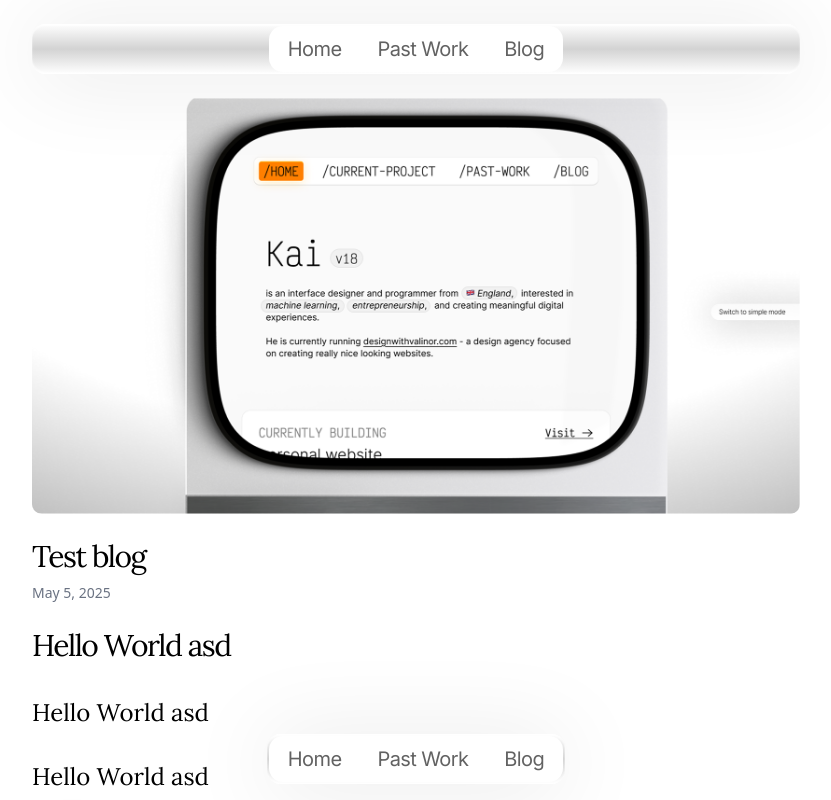
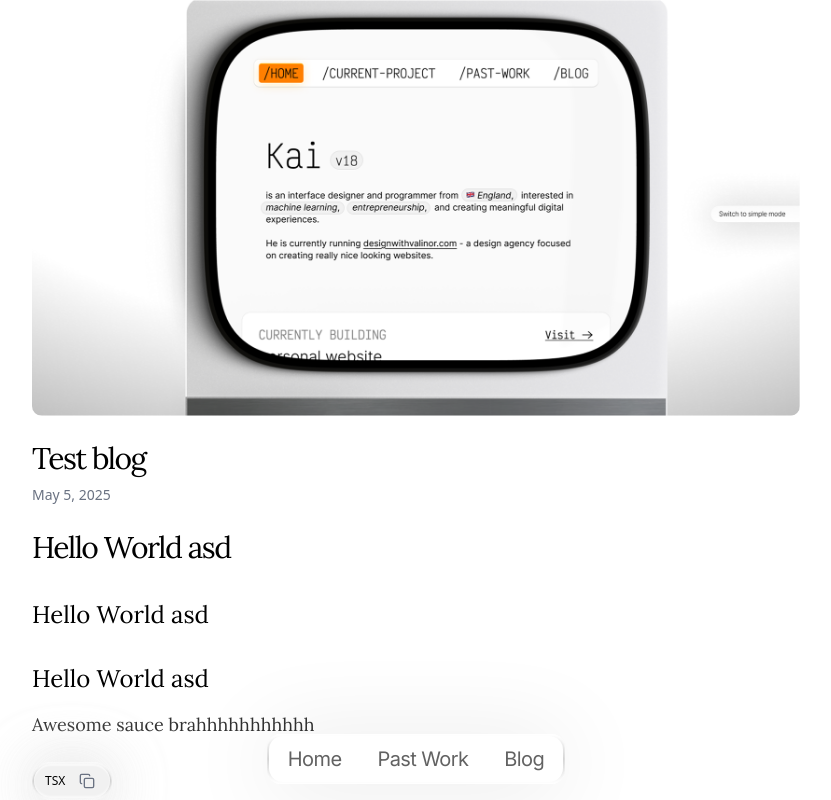
Before and after one commit to mrtdurdenthe2/kaiwlsn.com, a Next.js app: page /blog/hello-world in a window 1280 px wide. Shown: the top 800 px of the page, without its empty margins (224-1055 px from the left). Built offline with nearby package versions, Linux system fonts and the light colour scheme.

Commit message:
Removed top navbar from blogs

```diff
--- a/src/app/blog/layout.tsx
+++ b/src/app/blog/layout.tsx
@@ -8,9 +8,6 @@ interface BlogLayoutProps {
 export default function BlogLayout({ children }: BlogLayoutProps) {
   return (
     <div className="min-h-screen flex flex-col items-center px-4 md:px-0">
-      <header className="my-6 w-full max-w-3xl">
-        <NavBar />
-      </header>
       <main className="prose prose-slate lg:prose-lg dark:prose-invert w-full max-w-3xl">
         {children}
       </main>
```
